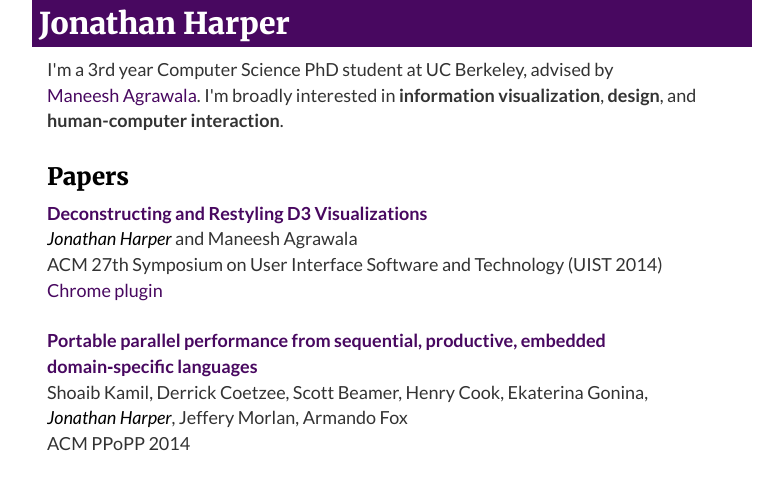
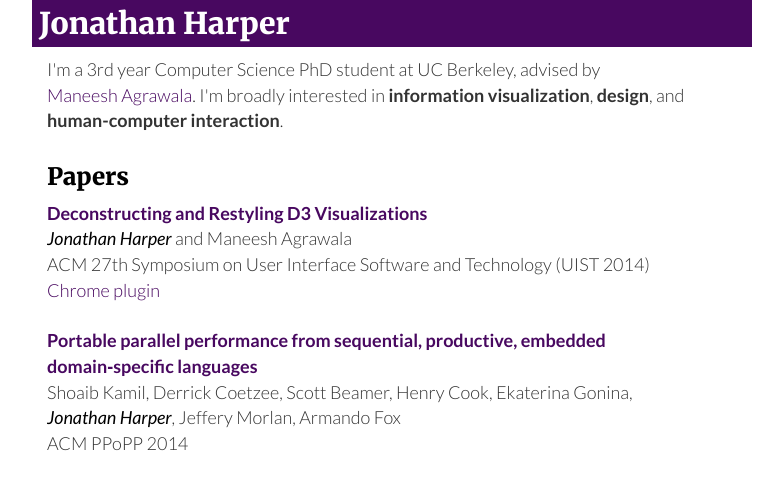
Before and after one commit to harperj/harperj.github.io, a Jekyll site: the page index.html, which Jekyll copies as it is, in a window 1280 px wide. Shown: the top 490 px of the page, without its empty margins (248-1031 px from the left). Built offline with Jekyll 4.4.1, drawn with Linux system fonts in a browser that asks for light colours.

Commit message:
update to font weight

```diff
--- a/css/personal.css
+++ b/css/personal.css
@@ -1,6 +1,7 @@
 * {
 	font-family: 'Lato', sans-serif;
 	font-size: 18px;
+	font-weight: 300;
 }
 
 h1, h2, h3, h4, h5, h6 {
--- a/index.html
+++ b/index.html
@@ -9,7 +9,7 @@
   <meta name="description" content="{{ site.description }}">
 
 	<link rel="stylesheet" href="https://maxcdn.bootstrapcdn.com/bootstrap/3.3.1/css/bootstrap.min.css">
-<link href='http://fonts.googleapis.com/css?family=Lato:400,700,400italic,700italic|Merriweather:400,700,900' rel='stylesheet' type='text/css'>
+<link href='http://fonts.googleapis.com/css?family=Lato:300,700,400italic,700italic|Merriweather:400,700,900' rel='stylesheet' type='text/css'>
   <link rel="stylesheet" href="css/personal.css">
   <link rel="canonical" href="{{ page.url | replace:'index.html','' | prepend: site.baseurl | prepend: site.url }}">
 </head>
```
